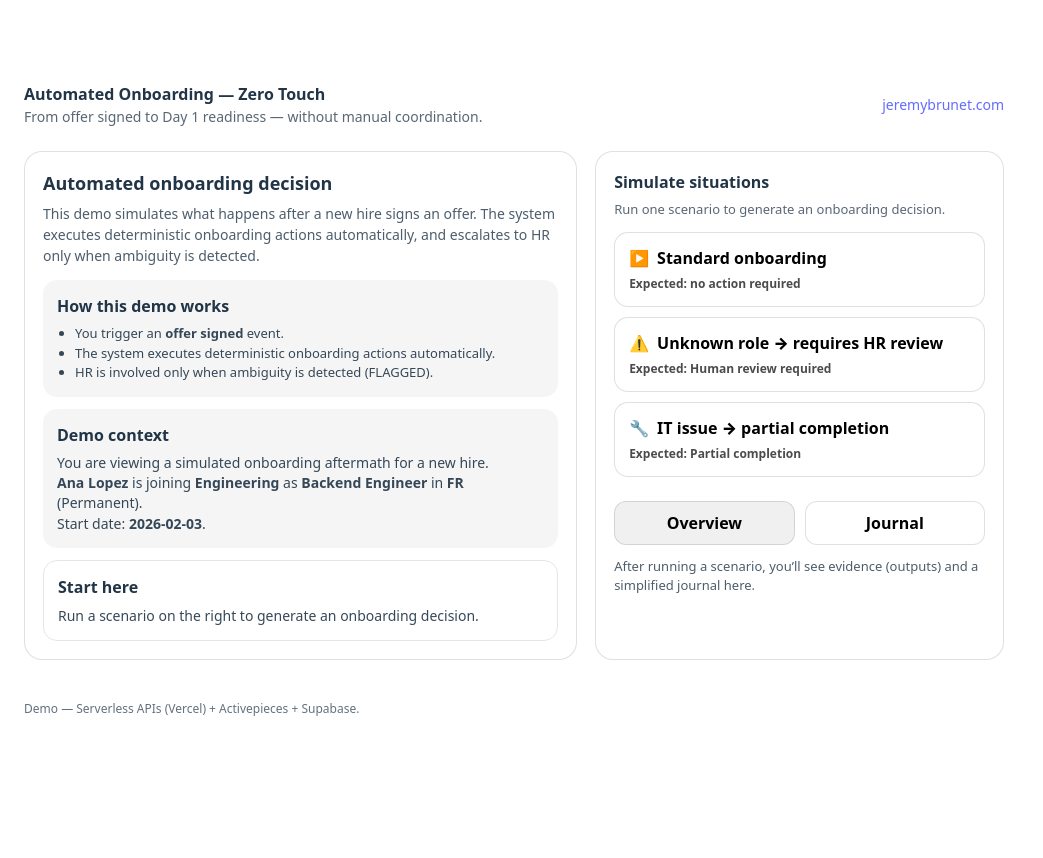
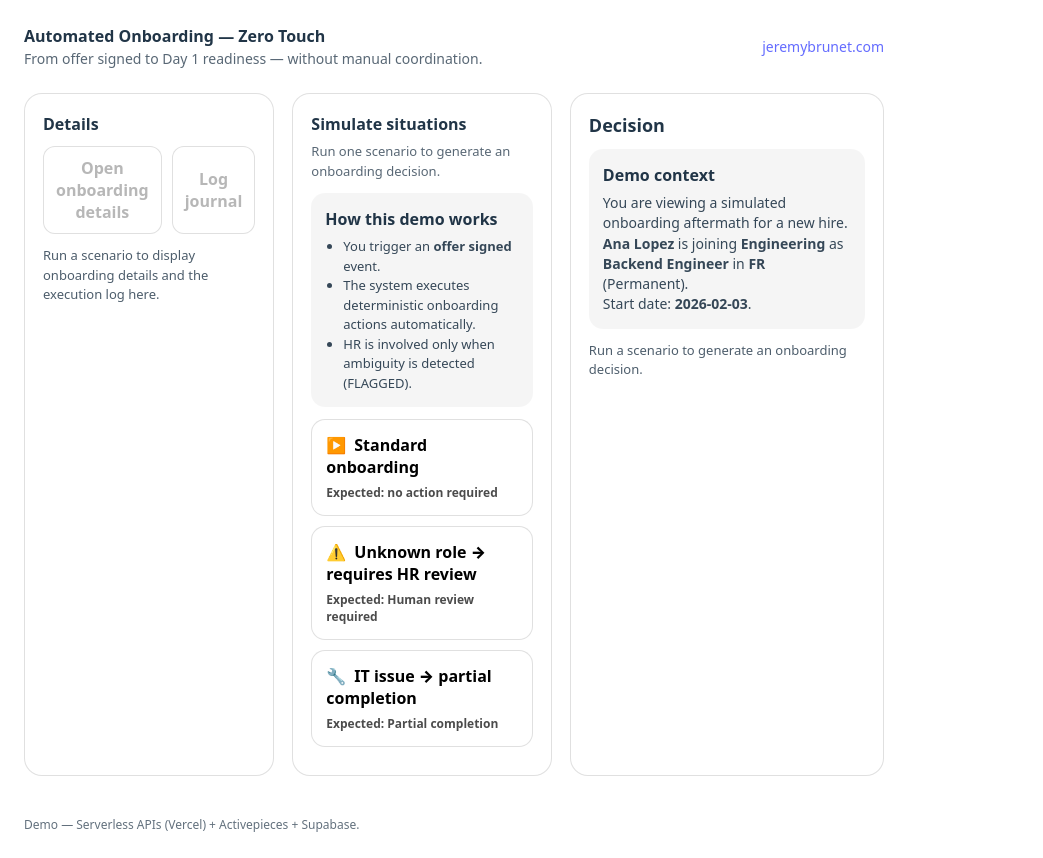
Before and after one commit to DFATPUNK/hr-onboarding-engine, a React (Vite) app: page / in a window 1280 px wide. Shown: the whole page, without its empty margins (0-1043 px from the left). Before the commit the page ends 800 px from the top, so only its background shows below. Built offline with nearby package versions, Linux system fonts and the light colour scheme.

Commit message:
Embed Onboarding Details & Audit Log + Fix PARTIAL results

```diff
--- a/src/App.tsx
+++ b/src/App.tsx
@@ -5,7 +5,7 @@ import AuditLog from "./pages/AuditLog";
 
 export default function App() {
   return (
-    <div style={{ maxWidth: 980, margin: "0 auto", padding: 24, fontFamily: "system-ui, -apple-system, Segoe UI, Roboto" }}>
+    <div style={{ maxWidth: 860, margin: "0 auto", padding: 24, fontFamily: "system-ui, -apple-system, Segoe UI, Roboto" }}>
       <header style={{ display: "flex", alignItems: "center", justifyContent: "space-between", marginBottom: 24 }}>
         <Link to="/" style={{ textDecoration: "none", color: "inherit" }}>
           <div style={{ fontWeight: 900 }}>Automated Onboarding — Zero Touch</div>
--- a/src/pages/AuditLog.tsx
+++ b/src/pages/AuditLog.tsx
@@ -10,6 +10,14 @@ function fmt(ts?: string | null) {
 
 export default function AuditLog() {
   const { runId } = useParams();
+  return <AuditLogView runId={runId} />;
+}
+
+/**
+ * Reusable view used both as a standalone page and as an embedded panel on the Home screen.
+ * IMPORTANT: keep the UI identical to preserve the "perfect" look of the page.
+ */
+export function AuditLogView({ runId, embedded }: { runId?: string; embedded?: boolean }) {
   const [loading, setLoading] = useState(true);
   const [err, setErr] = useState<string | null>(null);
   const [run, setRun] = useState<any>(null);
@@ -31,12 +39,27 @@ export default function AuditLog() {
 
   return (
     <div style={{ display: "grid", gap: 18 }}>
-      <div style={{ display: "flex", gap: 12, alignItems: "center" }}>
-        <Link to="/" style={{ fontSize: 14 }}>← Back</Link>
-        {runId && <Link to={`/onboarding/${runId}`} style={{ fontSize: 14 }}>View onboarding details</Link>}
-      </div>
+      {!embedded && (
+        <div style={{ display: "flex", gap: 12, alignItems: "center" }}>
+          <Link to="/" style={{ fontSize: 14 }}>
+            ← Back
+          </Link>
+          {runId && (
+            <Link to={`/onboarding/${runId}`} style={{ fontSize: 14 }}>
+              View onboarding details
+            </Link>
+          )}
+        </div>
+      )}
 
-      <section style={{ border: "1px solid rgba(0,0,0,0.12)", borderRadius: 18, padding: 18, background: "white" }}>
+      <section
+        style={{
+          border: "1px solid rgba(0,0,0,0.12)",
+          borderRadius: 18,
+          padding: 18,
+          background: "white",
+        }}
+      >
         <div style={{ fontSize: 18, fontWeight: 900, marginBottom: 6 }}>Execution log</div>
         <div style={{ fontSize: 13, opacity: 0.75 }}>
           Full traceability for audit & compliance. Human-readable labels by default.
@@ -52,7 +75,8 @@ export default function AuditLog() {
         {!loading && !err && run && (
           <>
             <div style={{ marginTop: 12, fontSize: 14, opacity: 0.9 }}>
-              <b>Status:</b> {run.status} · <b>Started:</b> {fmt(run.started_at)} · <b>Finished:</b> {fmt(run.finished_at)}
+              <b>Status:</b> {run.status} · <b>Started:</b> {fmt(run.started_at)} · <b>Finished:</b>{" "}
+              {fmt(run.finished_at)}
             </div>
 
             <div style={{ marginTop: 14, overflowX: "auto" }}>
@@ -70,26 +94,12 @@ export default function AuditLog() {
                     <tr key={s.id}>
                       <td style={td}>{fmt(s.created_at)}</td>
                       <td style={td}>{stepLabel(s.step)}</td>
-                      <td style={td}><b>{s.status}</b></td>
+                      <td style={td}>{s.status}</td>
                       <td style={td}>{s.reason ?? "—"}</td>
                     </tr>
                   ))}
-                  {steps.length === 0 && (
-                    <tr>
-                      <td style={td} colSpan={4}>No steps logged yet.</td>
-                    </tr>
-                  )}
                 </tbody>
               </table>
-            </div>
-
-            <div style={{ marginTop: 16, padding: 12, borderRadius: 14, border: "1px solid rgba(0,0,0,0.10)" }}>
-              <div style={{ fontWeight: 900, marginBottom: 6 }}>Why this is Zero-Touch</div>
-              <ul style={{ margin: 0, paddingLeft: 18, fontSize: 14, opacity: 0.9 }}>
-                <li>Deterministic steps are executed automatically by the system.</li>
-                <li>Humans intervene only when ambiguity is detected (FLAGGED / anomalies).</li>
-                <li>Every action is logged for traceability.</li>
-              </ul>
             </div>
           </>
         )}
@@ -99,13 +109,14 @@ export default function AuditLog() {
 }
 
 const th: React.CSSProperties = {
-  padding: "10px 10px",
+  padding: "10px 8px",
   borderBottom: "1px solid rgba(0,0,0,0.12)",
-  whiteSpace: "nowrap",
+  fontWeight: 900,
+  opacity: 0.85,
 };
 
 const td: React.CSSProperties = {
-  padding: "10px 10px",
+  padding: "10px 8px",
   borderBottom: "1px solid rgba(0,0,0,0.08)",
   verticalAlign: "top",
 };
--- a/src/pages/Home.tsx
+++ b/src/pages/Home.tsx
@@ -1,8 +1,9 @@
 import { useEffect, useMemo, useState } from "react";
-import { Link } from "react-router-dom";
 import { postOfferSigned, fetchRun, type OfferSignedPayload, type RunStep } from "../lib/api";
 import { statusBadge, toneStyle } from "../lib/rh";
-import { getEvidence } from "../lib/steps";
+import { findStep, getEvidence } from "../lib/steps";
+import { OnboardingDetailsView } from "./OnboardingDetails";
+import { AuditLogView } from "./AuditLog";
 
 const LS_LAST_RUN = "hr_onboarding_last_run_id";
 
@@ -54,7 +55,10 @@ function DemoContext({ input }: { input?: any }) {
       <div style={{ fontSize: 14, opacity: 0.9, lineHeight: 1.45 }}>
         You are viewing a simulated onboarding aftermath for a new hire.
         <br />
-        <b>{first} {last}</b> is joining <b>{dept}</b> as <b>{title}</b> in <b>{country}</b> ({contract}).
+        <b>
+          {first} {last}
+        </b>{" "}
+        is joining <b>{dept}</b> as <b>{title}</b> in <b>{country}</b> ({contract}).
         <br />
         Start date: <b>{start}</b>.
       </div>
@@ -65,6 +69,9 @@ function DemoContext({ input }: { input?: any }) {
 export default function Home() {
   const [loading, setLoading] = useState(false);
   const [activeScenario, setActiveScenario] = useState<ScenarioKind | null>(null);
+  const [selectedScenario, setSelectedScenario] = useState<ScenarioKind | null>(null);
+
+  const [leftPanelView, setLeftPanelView] = useState<"none" | "onboarding" | "audit">("none");
 
   // we don’t auto-show last run anymore
   const [lastRunId, setLastRunId] = useState<string | null>(null);
@@ -100,6 +107,7 @@ export default function Home() {
   async function runScenario(kind: ScenarioKind) {
     setLoading(true);
     setActiveScenario(kind);
+    setSelectedScenario(kind);
     setErr(null);
 
     try {
@@ -133,6 +141,9 @@ export default function Home() {
       setDisplayedInput(full.run.input ?? null);
       setDisplayedSteps(full.steps ?? []);
       setTab("overview");
+
+      // After a run, default the left panel to the most HR-friendly view.
+      setLeftPanelView("onboarding");
     } catch (e: any) {
       setErr(e?.message ?? "Something went wrong");
     } finally {
@@ -155,6 +166,7 @@ export default function Home() {
       setDisplayedInput(full.run.input ?? null);
       setDisplayedSteps(full.steps ?? []);
       setTab("overview");
+      setLeftPanelView("onboarding");
     } catch (e: any) {
       setErr(e?.message ?? "Failed to load last run");
     } finally {
@@ -170,93 +182,75 @@ export default function Home() {
 
   const evidence = getEvidence(displayedSteps);
 
+  const accountsStep = findStep(displayedSteps, "PROVISION_ACCOUNTS");
+  const hardwareStep = findStep(displayedSteps, "PROVISION_HARDWARE");
+  const accessStep = findStep(displayedSteps, "PROVISION_ACCESS");
+
+  function stepOutcomeLabel(step?: RunStep | null) {
+    const s = (step?.status ?? "").toUpperCase();
+    if (!s) return "—";
+    if (s === "SUCCESS" || s === "COMPLETED") return "Completed";
+    if (s === "FAILED" || s === "FAILURE") return "Failed";
+    if (s === "SKIPPED") return "Skipped";
+    return s;
+  }
+
   return (
-    <div style={{ display: "grid", gridTemplateColumns: "1.15fr 0.85fr", gap: 18 }}>
-      {/* LEFT */}
+    <div style={{ display: "grid", gridTemplateColumns: "0.9fr 0.95fr 1.15fr", gap: 18 }}>
+      {/* LEFT: Inline details/log viewer */}
       <div style={cardStyle()}>
-        <div style={{ fontSize: 18, fontWeight: 900, marginBottom: 6 }}>Automated onboarding decision</div>
-        <div style={{ fontSize: 14, opacity: 0.8, marginBottom: 14 }}>
-          This demo simulates what happens after a new hire signs an offer. The system executes deterministic onboarding
-          actions automatically, and escalates to HR only when ambiguity is detected.
+        <div style={{ fontSize: 16, fontWeight: 900, marginBottom: 10 }}>Details</div>
+
+        <div style={{ display: "flex", gap: 10, marginBottom: 12 }}>
+          <button
+            onClick={() => setLeftPanelView("onboarding")}
+            style={tabBtn(leftPanelView === "onboarding")}
+            disabled={!displayedRunId}
+            title={!displayedRunId ? "Run a scenario first" : ""}
+          >
+            Open onboarding details
+          </button>
+          <button
+            onClick={() => setLeftPanelView("audit")}
+            style={tabBtn(leftPanelView === "audit")}
+            disabled={!displayedRunId}
+            title={!displayedRunId ? "Run a scenario first" : ""}
+          >
+            Log journal
+          </button>
         </div>
 
-        {/* HOW IT WORKS (top, as you asked) */}
-        <div style={{ marginBottom: 12, padding: 14, borderRadius: 14, background: "rgba(0,0,0,0.04)" }}>
-          <div style={{ fontWeight: 900, marginBottom: 6 }}>How this demo works</div>
-          <ul style={{ margin: 0, paddingLeft: 18, fontSize: 13, opacity: 0.9, lineHeight: 1.5 }}>
-            <li>You trigger an <b>offer signed</b> event.</li>
-            <li>The system executes deterministic onboarding actions automatically.</li>
-            <li>HR is involved only when ambiguity is detected (FLAGGED).</li>
-          </ul>
-        </div>
-
-        {/* DEMO CONTEXT */}
-        <DemoContext input={displayedInput ?? basePayload} />
-
-        {/* EMPTY STATE */}
         {!displayedRunId && (
-          <div style={{ marginTop: 12, padding: 14, borderRadius: 14, border: "1px solid rgba(0,0,0,0.10)" }}>
-            <div style={{ fontWeight: 900, marginBottom: 6 }}>Start here</div>
-            <div style={{ fontSize: 14, opacity: 0.9 }}>
-              Run a scenario on the right to generate an onboarding decision.
-            </div>
-
-            {lastRunId && (
-              <div style={{ marginTop: 12 }}>
-                <button onClick={showLastRun} disabled={loading} style={ghostBtn}>
-                  Show last run →
-                </button>
-              </div>
-            )}
+          <div style={{ fontSize: 13, opacity: 0.8 }}>
+            Run a scenario to display onboarding details and the execution log here.
           </div>
         )}
 
-        {/* DECISION */}
-        {displayedRunId && (
-          <>
-            <div style={{ marginTop: 14, display: "flex", alignItems: "center", justifyContent: "space-between", gap: 12 }}>
-              <span style={pill(badge.tone)}>{badge.label}</span>
-              {loading && <span style={{ fontSize: 13, opacity: 0.75 }}>Loading…</span>}
-            </div>
+        {displayedRunId && leftPanelView === "onboarding" && (
+          <OnboardingDetailsView runId={displayedRunId} embedded />
+        )}
 
-            <div style={{ marginTop: 12, padding: 12, borderRadius: 14, background: "rgba(0,0,0,0.04)" }}>
-              <div style={{ fontWeight: 900, marginBottom: 6 }}>What this means</div>
-              <div style={{ fontSize: 14, opacity: 0.92, whiteSpace: "pre-wrap" }}>
-                {rhMeaning(displayedStatus ?? undefined, displayedInput)}
-              </div>
-
-              {/* keep summary as a secondary line (if present) */}
-              {displayedSummary && (
-                <div style={{ marginTop: 8, fontSize: 13, opacity: 0.75, whiteSpace: "pre-wrap" }}>
-                  {displayedSummary}
-                </div>
+        {displayedRunId && leftPanelView === "audit" && (
+          <AuditLogView runId={displayedRunId} embedded />
         )}
       </div>
 
-            {/* Replace big CTAs with subtle links */}
-            <div style={{ marginTop: 12, display: "flex", gap: 12, flexWrap: "wrap", alignItems: "center" }}>
-              <Link to={`/onboarding/${displayedRunId}`} style={secondaryLink}>
-                Open onboarding details
-              </Link>
-              <Link to={`/audit/${displayedRunId}`} style={secondaryLink}>
-                Open audit log
-              </Link>
-            </div>
-
-            {err && (
-              <div style={{ marginTop: 12, padding: 12, borderRadius: 12, background: "rgba(255,0,0,0.08)" }}>
-                <b>Error:</b> {err}
-              </div>
-            )}
-          </>
-        )}
-      </div>
-
-      {/* RIGHT PANEL */}
+      {/* MIDDLE: Scenario runner */}
       <div style={cardStyle()}>
         <div style={{ fontSize: 16, fontWeight: 900, marginBottom: 6 }}>Simulate situations</div>
         <div style={{ fontSize: 13, opacity: 0.75, marginBottom: 12 }}>
           Run one scenario to generate an onboarding decision.
+        </div>
+
+        <div style={{ marginBottom: 12, padding: 14, borderRadius: 14, background: "rgba(0,0,0,0.04)" }}>
+          <div style={{ fontWeight: 900, marginBottom: 6 }}>How this demo works</div>
+          <ul style={{ margin: 0, paddingLeft: 18, fontSize: 13, opacity: 0.9, lineHeight: 1.5 }}>
+            <li>
+              You trigger an <b>offer signed</b> event.
+            </li>
+            <li>The system executes deterministic onboarding actions automatically.</li>
+            <li>HR is involved only when ambiguity is detected (FLAGGED).</li>
+          </ul>
         </div>
 
         <ScenarioButton
@@ -265,6 +259,7 @@ export default function Home() {
           icon="▶️"
           disabled={loading}
           active={activeScenario === "standard"}
+          selected={selectedScenario === "standard"}
           onClick={() => runScenario("standard")}
         />
 
@@ -274,6 +269,7 @@ export default function Home() {
           icon="⚠️"
           disabled={loading}
           active={activeScenario === "flagged"}
+          selected={selectedScenario === "flagged"}
           onClick={() => runScenario("flagged")}
         />
 
@@ -283,10 +279,50 @@ export default function Home() {
           icon="🔧"
           disabled={loading}
           active={activeScenario === "partial"}
+          selected={selectedScenario === "partial"}
           onClick={() => runScenario("partial")}
         />
 
-        {/* Panel tabs */}
+        {!displayedRunId && lastRunId && (
+          <div style={{ marginTop: 10 }}>
+            <button onClick={showLastRun} disabled={loading} style={ghostBtn}>
+              Show last run →
+            </button>
+          </div>
+        )}
+      </div>
+
+      {/* RIGHT: Decision + evidence */}
+      <div style={cardStyle()}>
+        <div style={{ display: "flex", alignItems: "center", justifyContent: "space-between", gap: 12 }}>
+          <div style={{ fontSize: 18, fontWeight: 900 }}>Decision</div>
+          {displayedRunId ? <span style={pill(badge.tone)}>{badge.label}</span> : null}
+        </div>
+
+        <div style={{ marginTop: 10 }}>
+          <DemoContext input={displayedInput ?? basePayload} />
+        </div>
+
+        {!displayedRunId && (
+          <div style={{ marginTop: 12, fontSize: 13, opacity: 0.8 }}>
+            Run a scenario to generate an onboarding decision.
+          </div>
+        )}
+
+        {displayedRunId && (
+          <>
+            <div style={{ marginTop: 12, padding: 12, borderRadius: 14, background: "rgba(0,0,0,0.04)" }}>
+              <div style={{ fontWeight: 900, marginBottom: 6 }}>What this means</div>
+              <div style={{ fontSize: 14, opacity: 0.92, whiteSpace: "pre-wrap" }}>
+                {rhMeaning(displayedStatus ?? undefined, displayedInput)}
+              </div>
+              {displayedSummary && (
+                <div style={{ marginTop: 8, fontSize: 13, opacity: 0.75, whiteSpace: "pre-wrap" }}>
+                  {displayedSummary}
+                </div>
+              )}
+            </div>
+
             <div style={{ marginTop: 14, display: "flex", gap: 10 }}>
               <button onClick={() => setTab("overview")} style={tabBtn(tab === "overview")}>
                 Overview
@@ -296,15 +332,8 @@ export default function Home() {
               </button>
             </div>
 
-        {/* Panel content */}
             <div style={{ marginTop: 12 }}>
-          {!displayedRunId && (
-            <div style={{ fontSize: 13, opacity: 0.8 }}>
-              After running a scenario, you’ll see evidence (outputs) and a simplified journal here.
-            </div>
-          )}
-
-          {displayedRunId && tab === "overview" && (
+              {tab === "overview" && (
                 <div style={{ display: "grid", gap: 12 }}>
                   <div style={{ padding: 12, borderRadius: 14, border: "1px solid rgba(0,0,0,0.10)" }}>
                     <div style={{ fontWeight: 900, marginBottom: 6 }}>Decision rules applied</div>
@@ -322,7 +351,7 @@ export default function Home() {
 
                     <EvidenceBlock
                       title="Work account"
-                  status={evidence.accounts ? "Completed" : "—"}
+                      status={stepOutcomeLabel(accountsStep)}
                       lines={[
                         evidence.accounts?.account?.username ? `Username: ${evidence.accounts.account.username}` : null,
                         evidence.accounts?.action_id ? `Action ID: ${evidence.accounts.action_id}` : null,
@@ -331,7 +360,7 @@ export default function Home() {
 
                     <EvidenceBlock
                       title="Hardware"
-                  status={evidence.hardware ? "Completed" : "—"}
+                      status={stepOutcomeLabel(hardwareStep)}
                       lines={[
                         evidence.hardware?.bundle ? `Bundle: ${evidence.hardware.bundle}` : null,
                         evidence.hardware?.ticket_id ? `Order/Ticket: ${evidence.hardware.ticket_id}` : null,
@@ -340,7 +369,7 @@ export default function Home() {
 
                     <EvidenceBlock
                       title="Access rights"
-                  status={evidence.access ? "Completed" : "—"}
+                      status={stepOutcomeLabel(accessStep)}
                       lines={[
                         Array.isArray(evidence.access?.accesses)
                           ? `Services: ${evidence.access.accesses.join(", ")}`
@@ -351,7 +380,7 @@ export default function Home() {
                 </div>
               )}
 
-          {displayedRunId && tab === "journal" && (
+              {tab === "journal" && (
                 <div style={{ padding: 12, borderRadius: 14, border: "1px solid rgba(0,0,0,0.10)" }}>
                   <div style={{ fontWeight: 900, marginBottom: 6 }}>Journal</div>
                   <div style={{ fontSize: 13, opacity: 0.8, marginBottom: 10 }}>
@@ -359,7 +388,9 @@ export default function Home() {
                   </div>
 
                   <div style={{ display: "grid", gap: 8 }}>
-                {displayedSteps.length === 0 && <div style={{ fontSize: 13, opacity: 0.8 }}>No steps logged yet.</div>}
+                    {displayedSteps.length === 0 && (
+                      <div style={{ fontSize: 13, opacity: 0.8 }}>No steps logged yet.</div>
+                    )}
                     {displayedSteps.map((s) => (
                       <div key={s.id} style={{ display: "flex", justifyContent: "space-between", gap: 12 }}>
                         <div style={{ fontWeight: 800 }}>{s.step}</div>
@@ -369,7 +400,7 @@ export default function Home() {
                   </div>
 
                   <div style={{ marginTop: 10, fontSize: 12, opacity: 0.7 }}>
-                (Full audit labels are available in the Audit page.)
+                    (Full audit labels are available in the Log Journal panel.)
                   </div>
                 </div>
               )}
@@ -379,6 +410,8 @@ export default function Home() {
               <div style={{ marginTop: 12, padding: 12, borderRadius: 12, background: "rgba(255,0,0,0.08)" }}>
                 <b>Error:</b> {err}
               </div>
+            )}
+          </>
         )}
       </div>
     </div>
@@ -391,6 +424,7 @@ function ScenarioButton({
   icon,
   disabled,
   active,
+  selected,
   onClick,
 }: {
   title: string;
@@ -398,6 +432,7 @@ function ScenarioButton({
   icon: string;
   disabled: boolean;
   active: boolean;
+  selected: boolean;
   onClick: () => void;
 }) {
   return (
@@ -407,8 +442,8 @@ function ScenarioButton({
         textAlign: "left",
         padding: 14,
         borderRadius: 14,
-        border: "1px solid rgba(0,0,0,0.12)",
-        background: "white",
+        border: selected ? "1px solid rgba(0,0,0,0.32)" : "1px solid rgba(0,0,0,0.12)",
+        background: selected ? "rgba(0,0,0,0.04)" : "white",
         cursor: disabled ? "not-allowed" : "pointer",
         fontWeight: 900,
         marginBottom: 10,
@@ -423,7 +458,9 @@ function ScenarioButton({
           {title}
           <div style={{ fontSize: 12, opacity: 0.7, fontWeight: 700, marginTop: 6 }}>{subtitle}</div>
         </div>
-        {active && <div style={{ fontSize: 12, opacity: 0.8, fontWeight: 900 }}>Running…</div>}
+        <div style={{ fontSize: 12, opacity: 0.85, fontWeight: 900 }}>
+          {active ? "Running…" : selected ? "✓ Selected" : ""}
+        </div>
       </div>
     </button>
   );
@@ -457,17 +494,6 @@ function EvidenceBlock({ title, status, lines }: { title: string; status: string
   );
 }
 
-const secondaryLink: React.CSSProperties = {
-  display: "inline-block",
-  padding: "10px 12px",
-  borderRadius: 12,
-  border: "1px solid rgba(0,0,0,0.12)",
-  textDecoration: "none",
-  color: "inherit",
-  fontWeight: 800,
-  opacity: 0.9,
-};
-
 const ghostBtn: React.CSSProperties = {
   padding: "10px 12px",
   borderRadius: 12,
```
Also changed, not shown: src/pages/OnboardingDetails.tsx (+32 -15 lines). Lines whose indentation alone changed are shown as unchanged.
